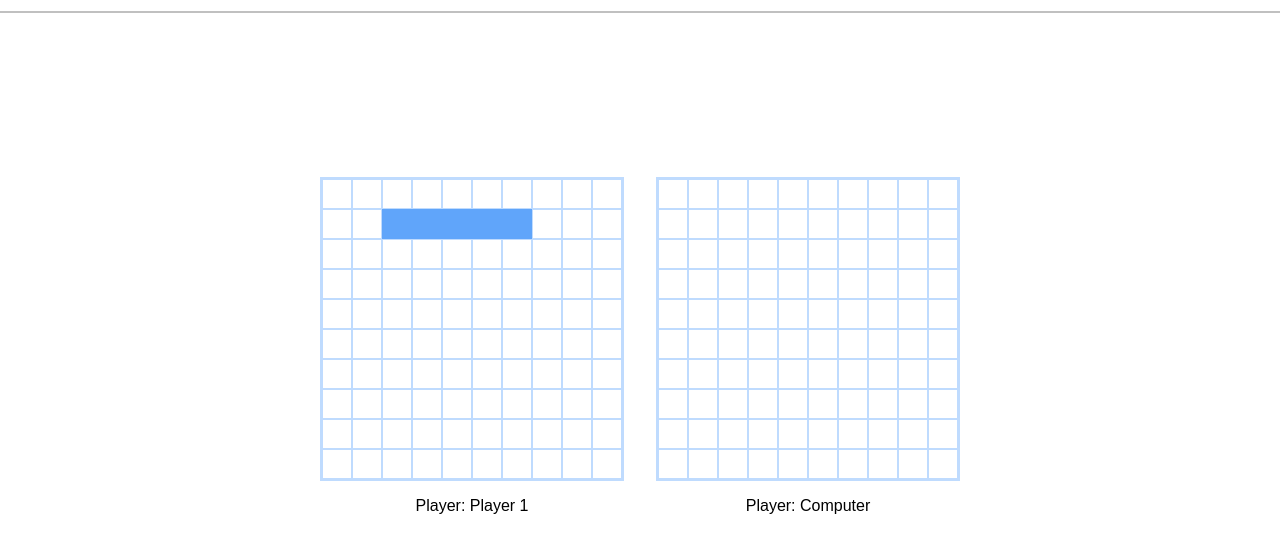
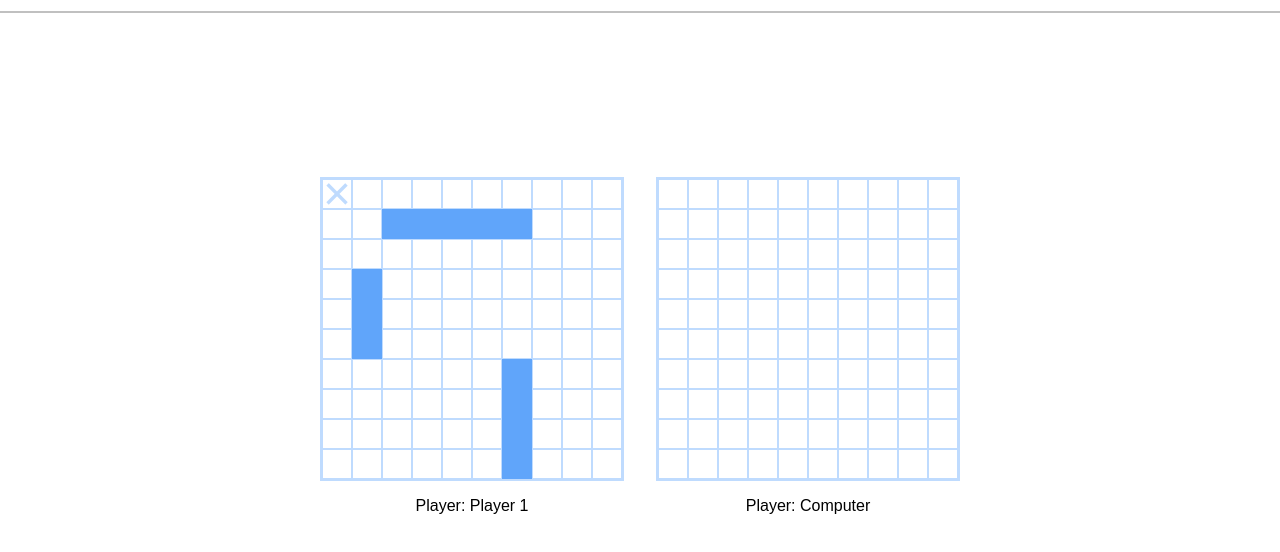
Before and after one commit to tyj916/battleship, a website built with webpack: page src/index.html in a window 1280 px wide. Shown: the part 90-642 px from the top of the page. Built offline with nearby package versions, Linux system fonts and the light colour scheme.

Commit message:
Add missed shot display

```diff
--- a/src/driver.js
+++ b/src/driver.js
@@ -8,6 +8,9 @@ export default function game() {
 
   function render() {
     player1.gameboard.placeShip(Ship(5), [1, 2]);
+    player1.gameboard.placeShip(Ship(3), [3, 1], 'vertical');
+    player1.gameboard.placeShip(Ship(4), [6, 6], 'vertical');
+    player1.gameboard.receiveAttack([0, 0]);
     player1.render();
     player2.render();
   }
--- a/src/gameboard.js
+++ b/src/gameboard.js
@@ -27,6 +27,10 @@ export default function Gameboard(rows = 10, cols = 10) {
 
         if (gameboard[i][j] instanceof Object) {
           node.classList.add('ship');
+        }
+
+        if (gameboard[i][j] === 'missed') {
+          node.classList.add('missed');
         }
 
         row.appendChild(node);
--- a/src/style.css
+++ b/src/style.css
@@ -63,3 +63,22 @@ main {
   background-color: var(--ship-color);
   border: 1px solid var(--ship-color);
 }
+
+.missed {
+  position: relative;
+  overflow: hidden;
+}
+
+.missed::before {
+  position: absolute;
+  content: '×';
+  display: block;
+  width: 100%;
+  top: 50%;
+  padding: 0;
+  margin: 0;
+  line-height: 0;
+  text-align: center;
+  font-size: 3rem;
+  color: var(--gameboard-border-color);
+}
```
